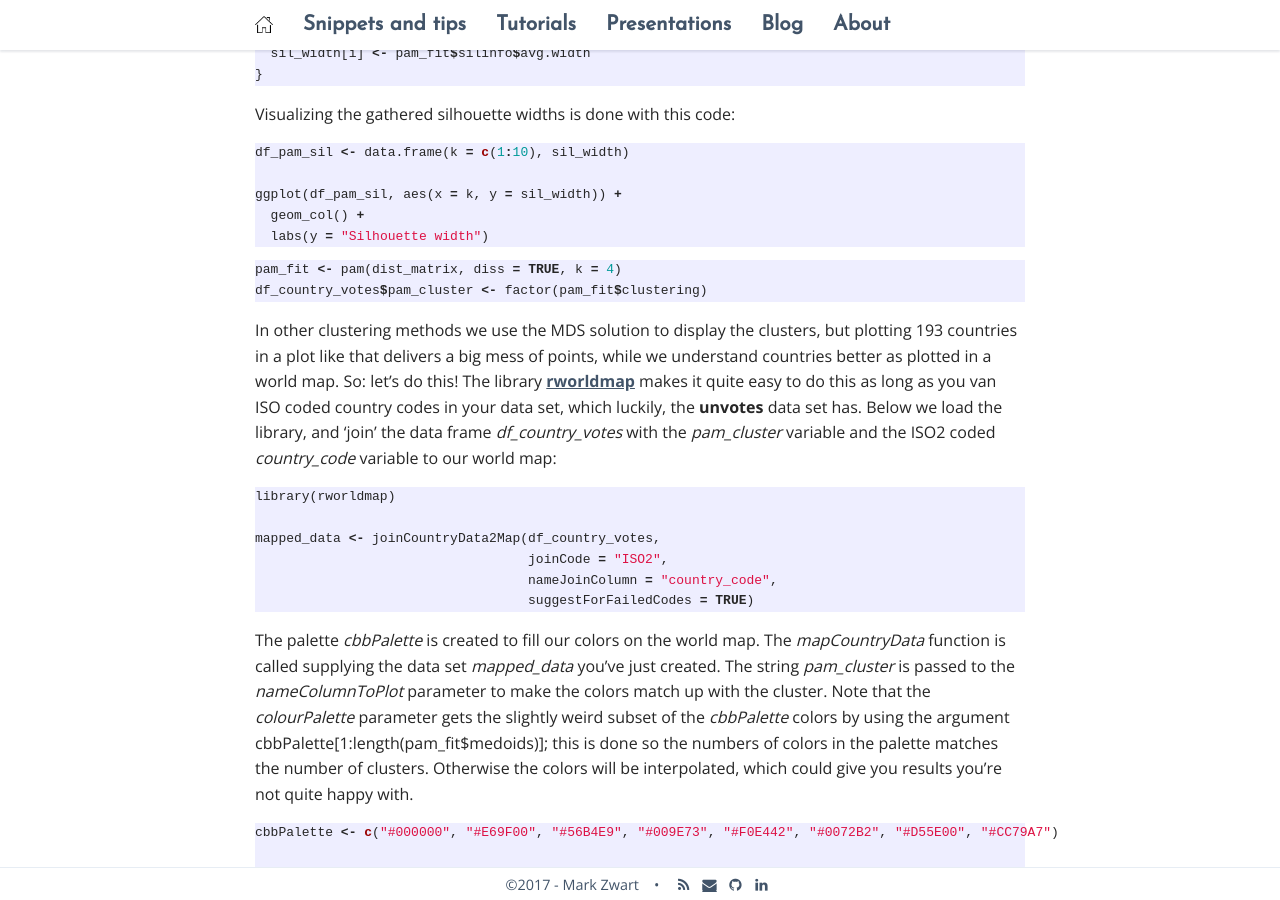
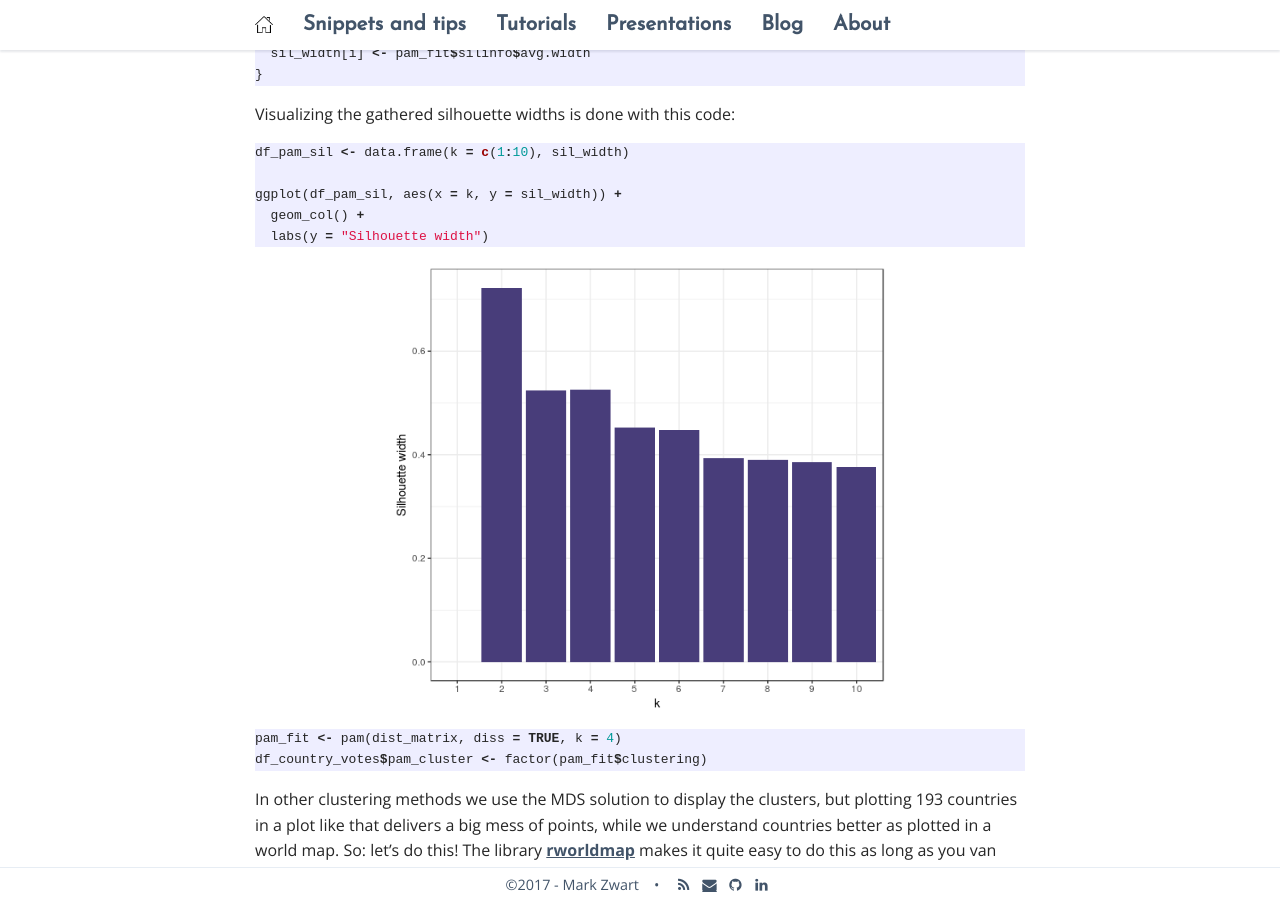
Before and after one commit to mark-me/mark-me.github.io, a Jekyll site: the page built from _pages/tutorials/clustering-mds/clustering-mds.md, in a window 1280 px wide and 900 px high, scrolled down 5168 px. Built offline with Jekyll 4.4.1, drawn with Linux system fonts in a browser that asks for light colours; nearby versions of some CDN libraries; comment, search, counter and statistics services are not loaded.

Commit message:
Update clustering-mds.md

````diff
--- a/_pages/tutorials/clustering-mds/clustering-mds.md
+++ b/_pages/tutorials/clustering-mds/clustering-mds.md
@@ -165,6 +165,9 @@ ggplot(df_pam_sil, aes(x = k, y = sil_width)) +
   geom_col() +
   labs(y = "Silhouette width")
 ```
+{:refdef: style="text-align: center;"}
+<img src="/_pages/tutorials/clustering-mds/unvotes-pam-fit.png" alt="Image text" width="498" height="450" align="middle"/>
+{: refdef}
 
 ```r
 pam_fit <- pam(dist_matrix, diss = TRUE, k = 4)
````
